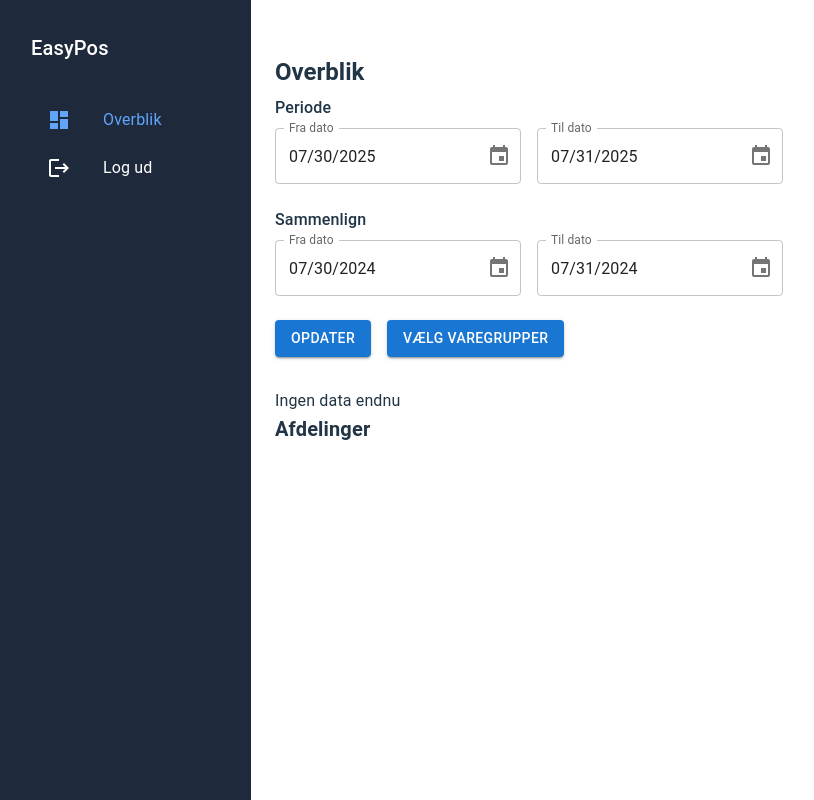
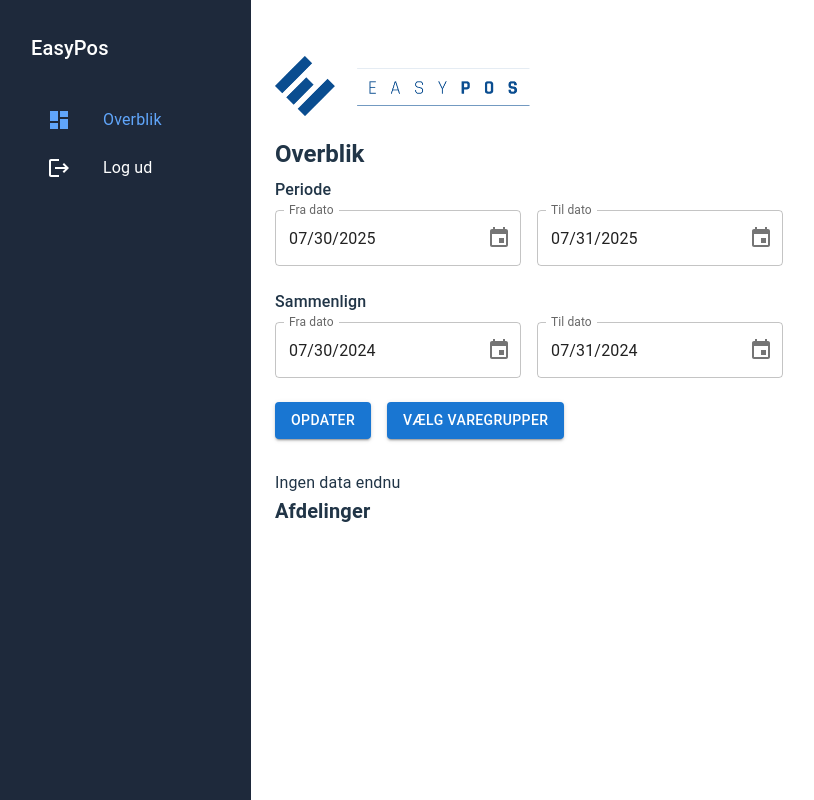
Before and after one commit to Smatten2264/EasyPosApp, a React (Vite) app: page /overblik in a window 1280 px wide. Shown: the whole page, without its empty margins (1-815 px from the left). Built offline with nearby package versions, Linux system fonts and the light colour scheme; what chartjs-plugin-datalabels would draw is missing.

Commit message:
opdateret komponenter og tilføjet logo

```diff
--- a/src/components/SalesChart.tsx
+++ b/src/components/SalesChart.tsx
@@ -84,6 +84,7 @@ const SalesChart = ({
             minimumFractionDigits: 0, // eks. "1.200.000 kr."
           }),
         color: "#000", // tekstfarve: sort
+        clip: false, // tillader at teksten går udenfor canvas
       },
     },
     scales: {
--- a/src/components/Sidebar.tsx
+++ b/src/components/Sidebar.tsx
@@ -1,4 +1,4 @@
-import React, { useState } from 'react';
+import React, { useState } from "react";
 import {
   Drawer,
   List,
@@ -10,16 +10,16 @@ import {
   IconButton,
   useTheme,
   useMediaQuery,
-} from '@mui/material';
-import MenuIcon from '@mui/icons-material/Menu';
-import DashboardIcon from '@mui/icons-material/Dashboard';
-import SettingsIcon from '@mui/icons-material/Settings';
-import LogoutIcon from '@mui/icons-material/Logout';
-import { NavLink } from 'react-router-dom';
+} from "@mui/material";
+import MenuIcon from "@mui/icons-material/Menu";
+import DashboardIcon from "@mui/icons-material/Dashboard";
+import SettingsIcon from "@mui/icons-material/Settings";
+import LogoutIcon from "@mui/icons-material/Logout";
+import { NavLink } from "react-router-dom";
 
 const Sidebar = () => {
   const theme = useTheme();
-  const isMobile = useMediaQuery(theme.breakpoints.down('sm'));
+  const isMobile = useMediaQuery(theme.breakpoints.down("sm"));
   const [mobileOpen, setMobileOpen] = useState(false);
 
   const handleDrawerToggle = () => {
@@ -27,14 +27,16 @@ const Sidebar = () => {
   };
 
   const links = [
-    { text: 'Overblik', icon: <DashboardIcon />, to: '/overblik' },
-    { text: 'Log ud', icon: <LogoutIcon />, to: '/logud' },
+    { text: "Overblik", icon: <DashboardIcon />, to: "/overblik" },
+    { text: "Log ud", icon: <LogoutIcon />, to: "/logud" },
   ];
 
   const drawerContent = (
-    <Box sx={{ backgroundColor: '#1e293b', height: '100%', color: '#fff', p: 2 }}>
-      <Typography variant="h6" sx={{ mb: 3, color: '#fff' }}>
-        EasyPos
+    <Box
+      sx={{ backgroundColor: "#1e293b", height: "100%", color: "#fff", p: 2 }}
+    >
+      <Typography variant="h6" sx={{ mb: 3, color: "#fff" }}>
+        EasyPos {/*Dette er min overskrift på min Drawer når den kommer frem til sidebar */}
       </Typography>
       <List>
         {links.map((link) => (
@@ -44,14 +46,14 @@ const Sidebar = () => {
             to={link.to}
             onClick={() => isMobile && setMobileOpen(false)}
             sx={{
-              color: '#fff',
-              '&.active': {
-                color: '#60a5fa',
-                fontWeight: 'bold',
+              color: "#fff",
+              "&.active": {
+                color: "#60a5fa",
+                fontWeight: "bold",
               },
             }}
           >
-            <ListItemIcon sx={{ color: 'inherit' }}>{link.icon}</ListItemIcon>
+            <ListItemIcon sx={{ color: "inherit" }}>{link.icon}</ListItemIcon>
             <ListItemText primary={link.text} />
           </ListItemButton>
         ))}
@@ -62,13 +64,13 @@ const Sidebar = () => {
   return (
     <>
       {/* Menu icon for mobile */}
-      {isMobile && (
+      {isMobile && !mobileOpen && (
         <IconButton
           color="inherit"
           aria-label="open drawer"
           edge="start"
           onClick={handleDrawerToggle}
-          sx={{ position: 'absolute', top: 16, left: 16, zIndex: 2000 }}
+          sx={{ position: "absolute", top: 16, left: 16, zIndex: 2000 }}
         >
           <MenuIcon />
         </IconButton>
@@ -88,11 +90,11 @@ const Sidebar = () => {
         // Permanent sidebar for desktop
         <Box
           sx={{
-            width: '220px',
-            backgroundColor: '#1e293b',
-            color: '#fff',
-            height: '100vh',
-            position: 'fixed',
+            width: "220px",
+            backgroundColor: "#1e293b",
+            color: "#fff",
+            height: "100vh",
+            position: "fixed",
             top: 0,
             left: 0,
             p: 2,
--- a/src/pages/Overview.tsx
+++ b/src/pages/Overview.tsx
@@ -346,6 +346,19 @@ const Overview = () => {
           backgroundColor: isMobile ? theme.palette.grey[100] : "transparent",
         }}
       >
+        {/* EasyPOS logo øverst */}
+        <Box sx={{ textAlign: isMobile ? "center" : "left", mb: 2 }}>
+          <img
+            src="/EasyPOS%20LOGO_horisontal%201_blue.png"
+            alt="EasyPOS Logo"
+            style={{
+              maxWidth: "100%",
+              height: isMobile ? "40px" : "60px",
+              objectFit: "contain",
+            }}
+          />
+        </Box>
+
         {/* Sideoverskrift */}
         <Typography
           variant="h5"
```
Also changed, not shown: public/EasyPOS LOGO_horisontal 1_blue.png (added).
